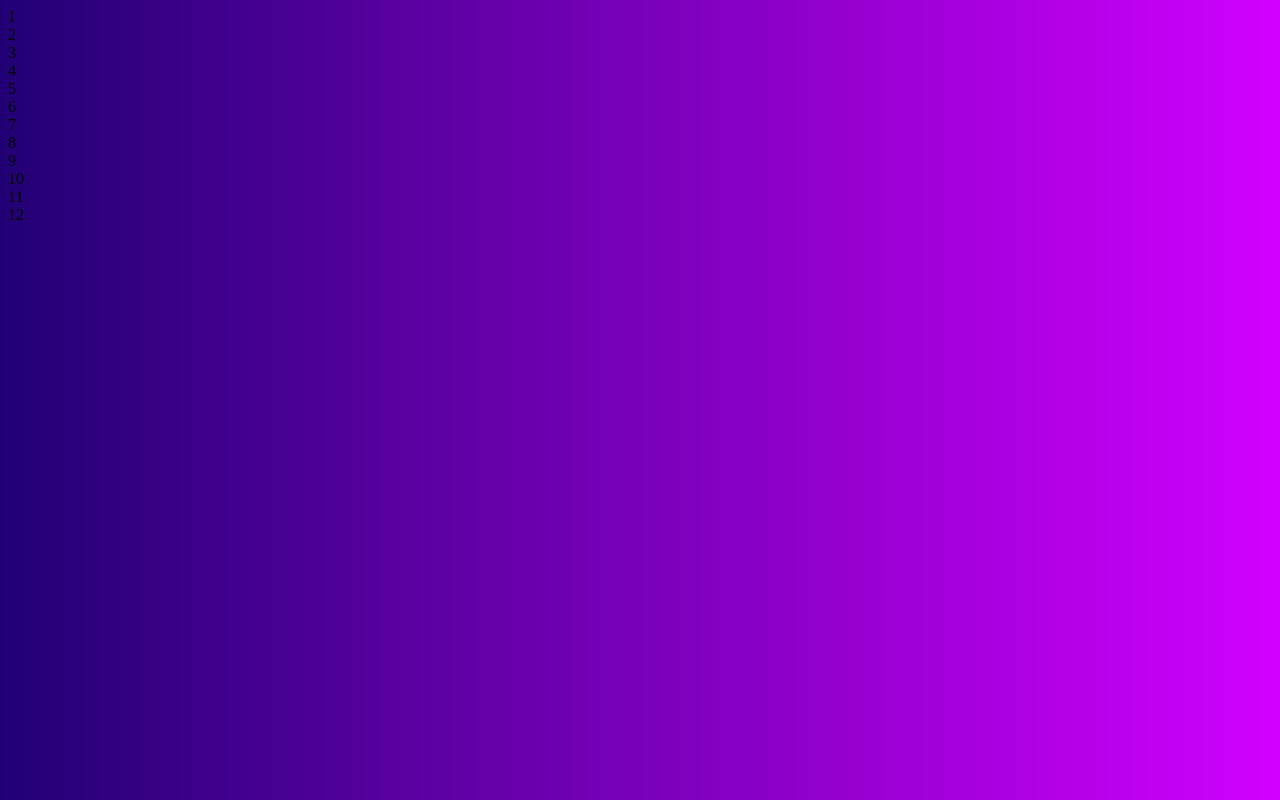
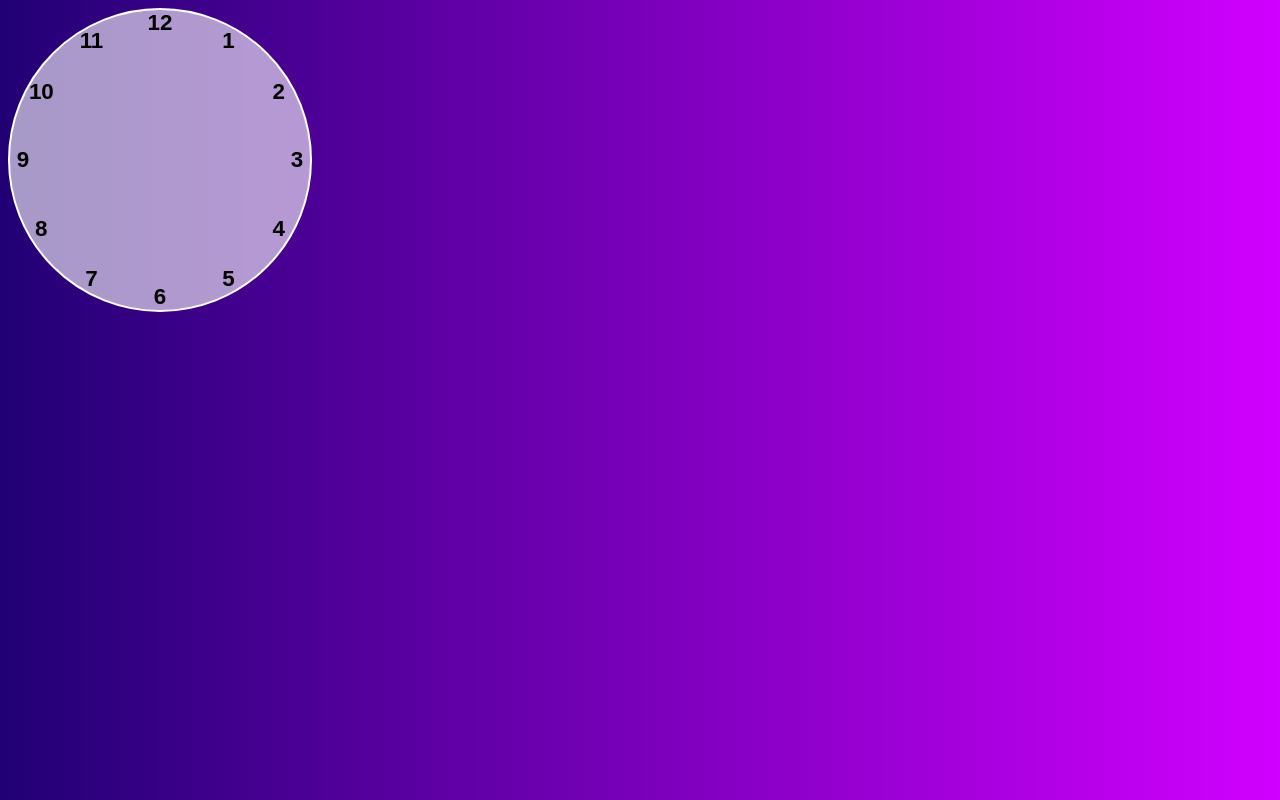
Before and after one commit to abidalwasi/JavaScript-Clock, a plain HTML site: page index.html in a window 1280 px wide. Drawn offline with Linux system fonts and the light colour scheme.

Commit message:
updated alongside everything

```diff
--- a/css/style.css
+++ b/css/style.css
@@ -1,3 +1,62 @@
 body {
   background: linear-gradient(to right, #210074, #d100ff);
+  font-family: Gotham Rounded, sans-serif;
 }
+
+.clock-container {
+  position: relative;
+  width: 300px;
+  height: 300px;
+  background: rgba(255, 255, 255, 0.6);
+  border-radius: 50%;
+  border: 2px solid #ffffff;
+}
+
+.clock-container:after {
+  content: '';
+  position: absolute;
+  width: 100%;
+  height: 100%;
+}
+
+.number {
+  position: absolute;
+  width: 100%;
+  height: 100%;
+  /*top: 0;*/
+  /*left: 0;*/
+  text-align: center;
+  font-size: 1.4rem;
+  font-weight: 700;
+  --rotation: 0;
+  transform: rotate(var(--rotation));
+}
+.reverse {
+  --reverse: 0;
+  transform: rotate(var(--reverse));
+}
+
+.number1 { --rotation: 30deg}
+.number2 { --rotation: 60deg}
+.number3 { --rotation: 90deg}
+.number4 { --rotation: 120deg}
+.number5 { --rotation: 150deg}
+.number6 { --rotation: 180deg}
+.number7 { --rotation: 210deg}
+.number8 { --rotation: 240deg}
+.number9 { --rotation: 270deg}
+.number10 {--rotation: 300deg}
+.number11 {--rotation: 330deg}
+/*.number12 {--rotation: 30deg}*/
+
+.number1 div{ --reverse: -30deg}
+.number2 div{ --reverse: -60deg}
+.number3 div{ --reverse: -90deg}
+.number4 div{ --reverse: -120deg}
+.number5 div{ --reverse: -150deg}
+.number6 div{ --reverse: -180deg}
+.number7 div{ --reverse: -210deg}
+.number8 div{ --reverse: -240deg}
+.number9 div{ --reverse: -270deg}
+.number10 div{--reverse: -300deg}
+.number11 div{--reverse: -330deg}
--- a/index.html
+++ b/index.html
@@ -6,23 +6,23 @@
   <link rel="stylesheet" href="css/style.css">
 </head>
 <body>
-<div class="clock">
+<div class="clock-container">
   <div class="hand hour"></div>
   <div class="hand minute"></div>
   <div class="hand second"></div>
 
-  <div class="number number1">1</div>
-  <div class="number number2">2</div>
-  <div class="number number3">3</div>
-  <div class="number number4">4</div>
-  <div class="number number5">5</div>
-  <div class="number number6">6</div>
-  <div class="number number7">7</div>
-  <div class="number number8">8</div>
-  <div class="number number9">9</div>
-  <div class="number number10">10</div>
-  <div class="number number11">11</div>
-  <div class="number number12">12</div>
+  <div class="number number1"><div  class="reverse">1</div></div>
+  <div class="number number2"><div  class="reverse">2</div></div>
+  <div class="number number3"><div  class="reverse">3</div></div>
+  <div class="number number4"><div  class="reverse">4</div></div>
+  <div class="number number5"><div  class="reverse">5</div></div>
+  <div class="number number6"><div  class="reverse">6</div></div>
+  <div class="number number7"><div  class="reverse">7</div></div>
+  <div class="number number8"><div  class="reverse">8</div></div>
+  <div class="number number9"><div  class="reverse">9</div></div>
+  <div class="number number10"><div class="reverse">10</div></div>
+  <div class="number number11"><div class="reverse">11</div></div>
+  <div class="number number12"><div class="reverse">12</div></div>
 </div>
 <script src="js/script.js"></script>
 </body>
```
